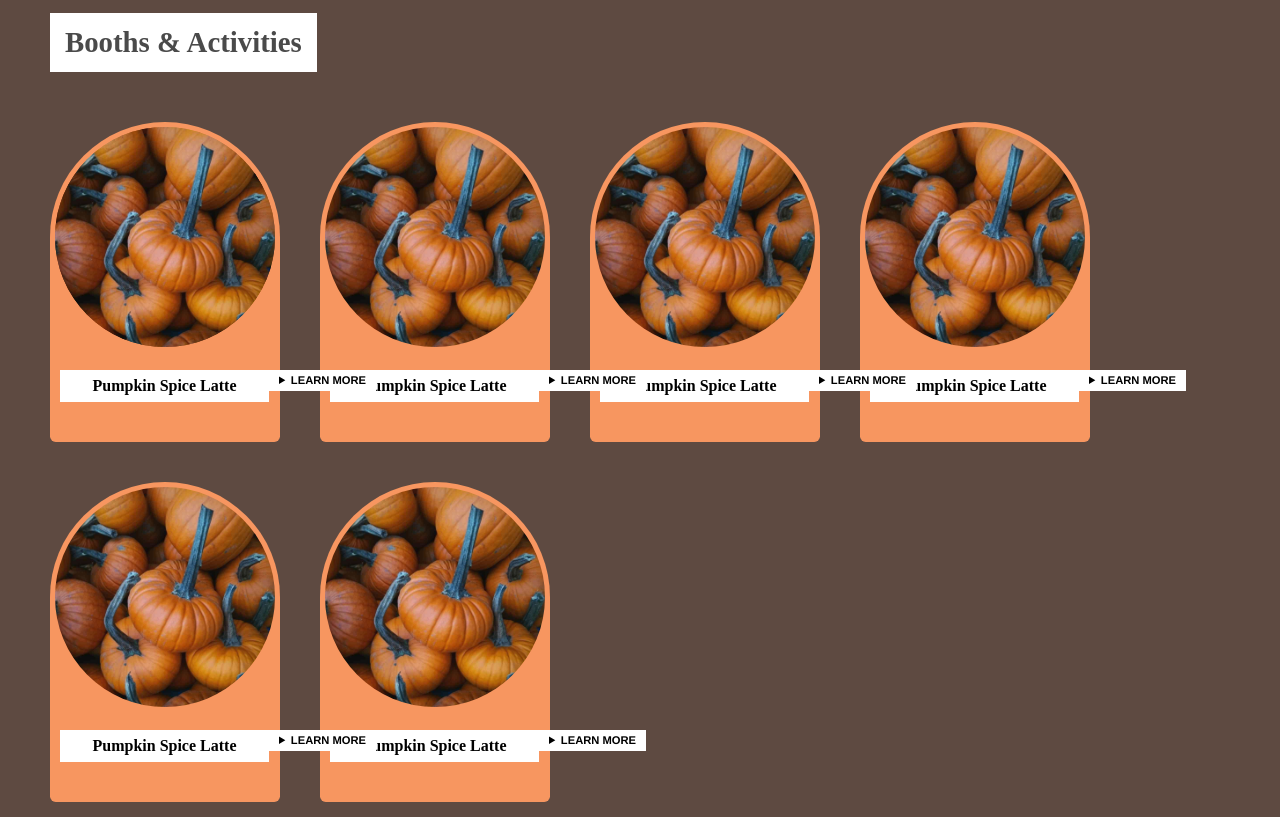
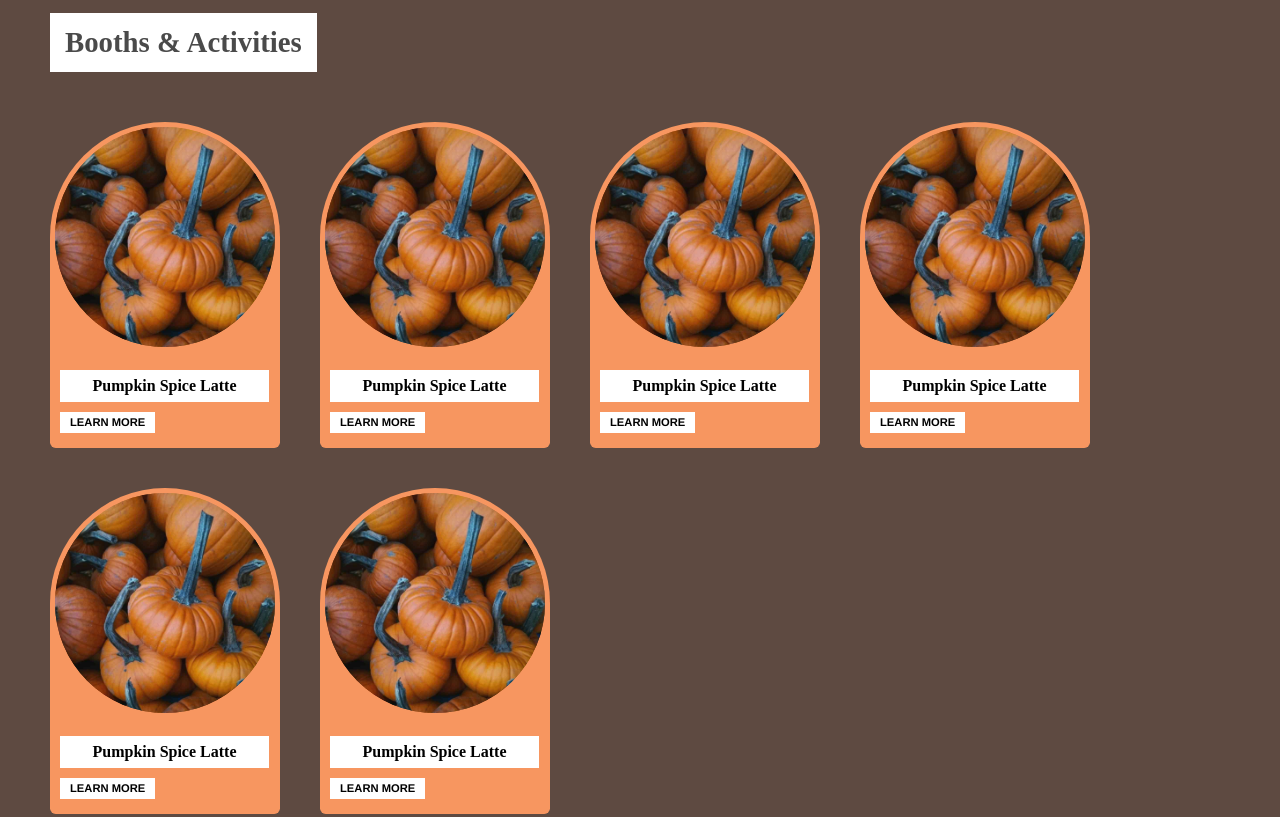
Before and after one commit to Mithon/pumpkin-palooza, a plain HTML site: page index.html in a window 1280 px wide. Shown: the part 1060-1877 px from the top of the page. Drawn offline with Linux system fonts and the light colour scheme.

Commit message:
testing focus hack instead

```diff
--- a/css/styles.css
+++ b/css/styles.css
@@ -204,7 +204,6 @@ img {
 	width: 220px;
 	float: left;
 	padding: 5px;
-	padding-bottom: 20px;
 	margin: 20px;
 }
 
@@ -244,8 +243,18 @@ img {
 	margin: 20px;
 }
 
-details {
-	position: absolute;
+.d-open:focus ~ .desc {
+	display: inline-block;
+}
+
+.desc {
+	padding: 5px;
+	background-color: #fff;
+	display: none;
+	margin-top: 10px;
+}
+
+.d-open {
 	background-color: #fff;
 	padding: 5px 10px;
 	font-weight: 600;
--- a/index.html
+++ b/index.html
@@ -50,14 +50,15 @@
 		<h2>Booths &amp; Activities</h2>
 
 		<ul class="activity-list list">
+
 			<li>
 				<img src="images/pumpkin.jpg">
 				<div class="booth-desc">
 					<h3>Pumpkin Spice Latte</h3>
-					<details>
-						<summary>LEARN MORE</summary>
+					<span class="d-open" tabindex="0">LEARN MORE</span>
+					<div class="desc">
 						<p>Arguably the most popular drink of the Autumn Season! At this booth you will learn how to create the iconic drink in the comfort of you own home!</p>
-					</details>
+					</div>
 				</div>
 			</li>
 
@@ -65,10 +66,10 @@
 				<img src="images/pumpkin.jpg">
 				<div class="booth-desc">
 					<h3>Pumpkin Spice Latte</h3>
-					<details>
-						<summary>LEARN MORE</summary>
+					<span class="d-open" tabindex="0">LEARN MORE</span>
+					<div class="desc">
 						<p>Arguably the most popular drink of the Autumn Season! At this booth you will learn how to create the iconic drink in the comfort of you own home!</p>
-					</details>
+					</div>
 				</div>
 			</li>
 
@@ -76,10 +77,10 @@
 				<img src="images/pumpkin.jpg">
 				<div class="booth-desc">
 					<h3>Pumpkin Spice Latte</h3>
-					<details>
-						<summary>LEARN MORE</summary>
+					<span class="d-open" tabindex="0">LEARN MORE</span>
+					<div class="desc">
 						<p>Arguably the most popular drink of the Autumn Season! At this booth you will learn how to create the iconic drink in the comfort of you own home!</p>
-					</details>
+					</div>
 				</div>
 			</li>
 
@@ -87,10 +88,10 @@
 				<img src="images/pumpkin.jpg">
 				<div class="booth-desc">
 					<h3>Pumpkin Spice Latte</h3>
-					<details>
-						<summary>LEARN MORE</summary>
+					<span class="d-open" tabindex="0">LEARN MORE</span>
+					<div class="desc">
 						<p>Arguably the most popular drink of the Autumn Season! At this booth you will learn how to create the iconic drink in the comfort of you own home!</p>
-					</details>
+					</div>
 				</div>
 			</li>
 
@@ -98,10 +99,10 @@
 				<img src="images/pumpkin.jpg">
 				<div class="booth-desc">
 					<h3>Pumpkin Spice Latte</h3>
-					<details>
-						<summary>LEARN MORE</summary>
+					<span class="d-open" tabindex="0">LEARN MORE</span>
+					<div class="desc">
 						<p>Arguably the most popular drink of the Autumn Season! At this booth you will learn how to create the iconic drink in the comfort of you own home!</p>
-					</details>
+					</div>
 				</div>
 			</li>
 
@@ -109,10 +110,10 @@
 				<img src="images/pumpkin.jpg">
 				<div class="booth-desc">
 					<h3>Pumpkin Spice Latte</h3>
-					<details>
-						<summary>LEARN MORE</summary>
+					<span class="d-open" tabindex="0">LEARN MORE</span>
+					<div class="desc">
 						<p>Arguably the most popular drink of the Autumn Season! At this booth you will learn how to create the iconic drink in the comfort of you own home!</p>
-					</details>
+					</div>
 				</div>
 			</li>
 
```
